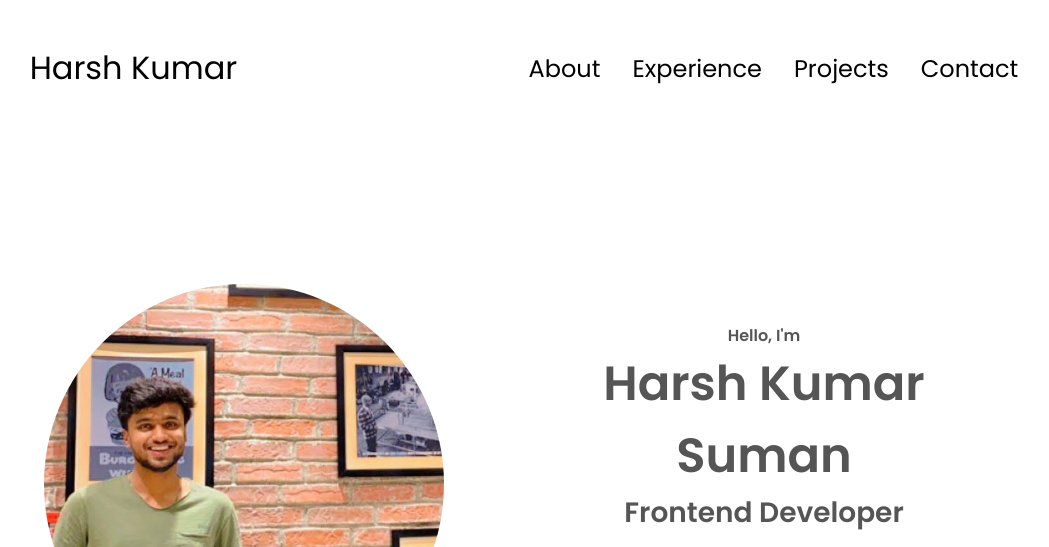
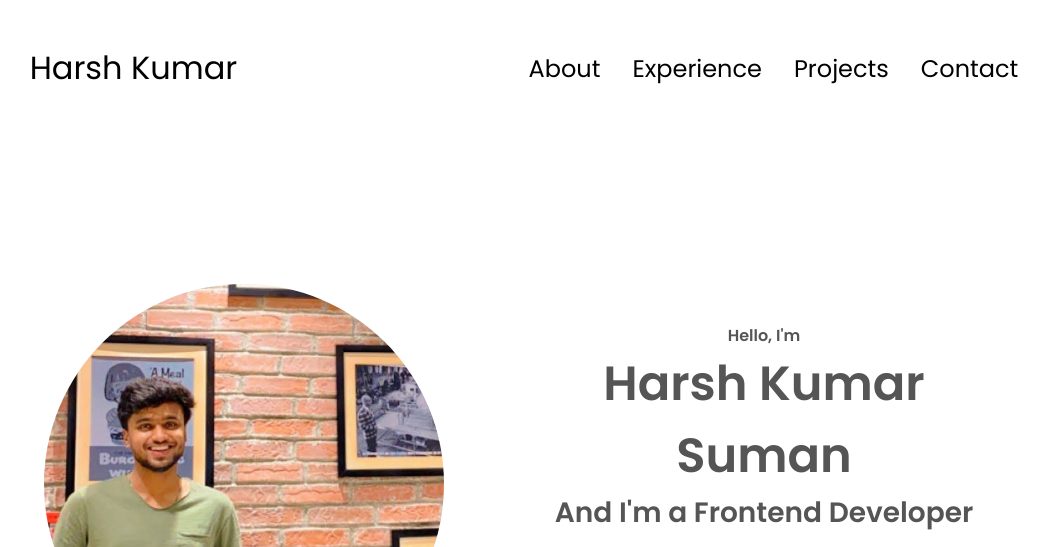
Before and after one commit to harshkumar1302/Html-css-js-Portfolio, a plain HTML site: page index.html in a window 1280 px wide. Shown: the top 547 px of the page, without its empty margins (116-1165 px from the left). Drawn offline with Linux system fonts and the light colour scheme.

Commit message:
profile section - about change

```diff
--- a/index.html
+++ b/index.html
@@ -46,7 +46,7 @@
             <div class="section__text">
                 <p class="section__text__p1">Hello, I'm</p>
                 <p class="title">Harsh Kumar Suman</p>
-                <p class="section__text__p2">Frontend Developer</p>
+                <p class="section__text__p2">And I'm a Frontend Developer</p>
                 <div class="btn-container">
                     <button class="btn btn-color-1" onclick="window.open('./assets/Resume-Harsh.pdf')">
                         Download CV
```
